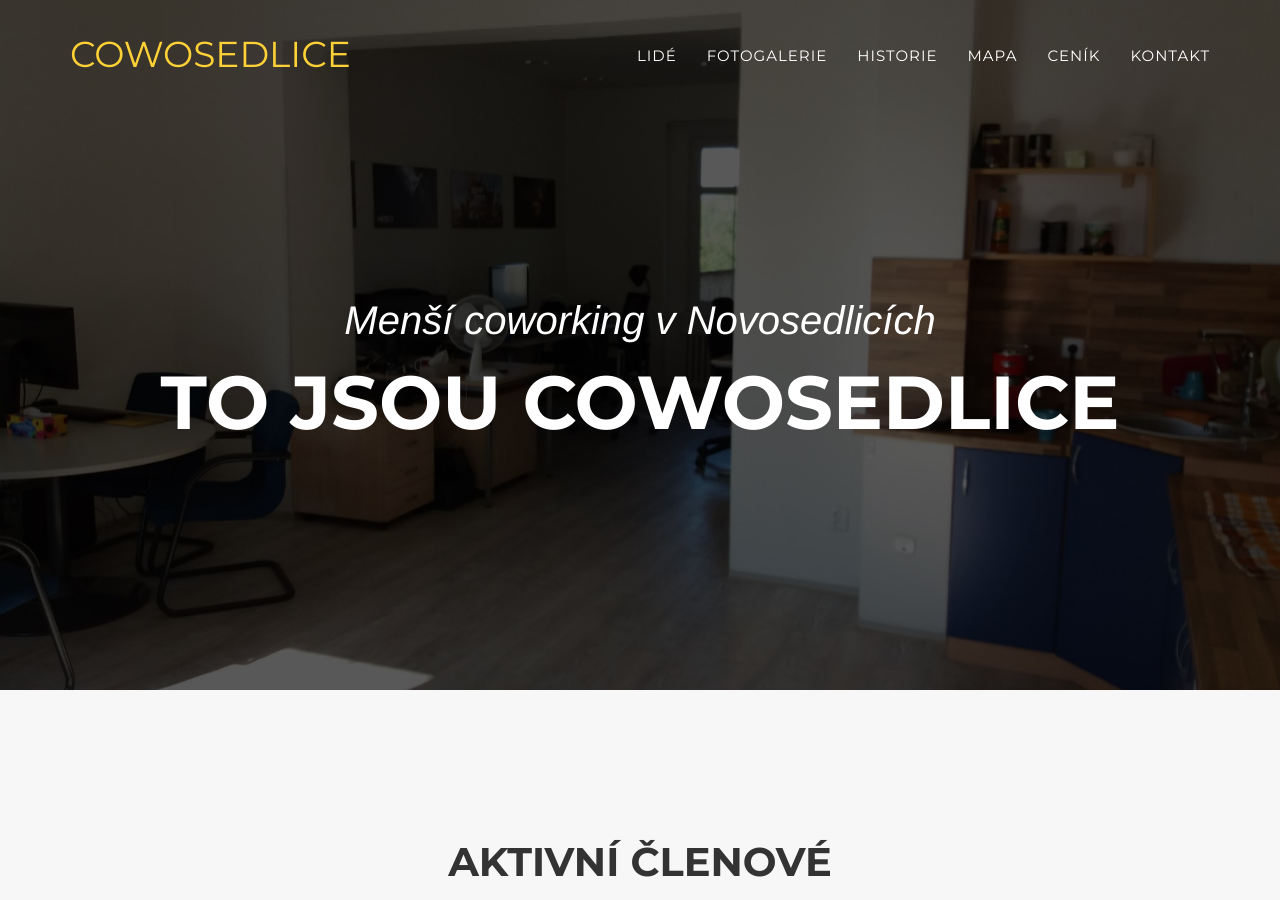
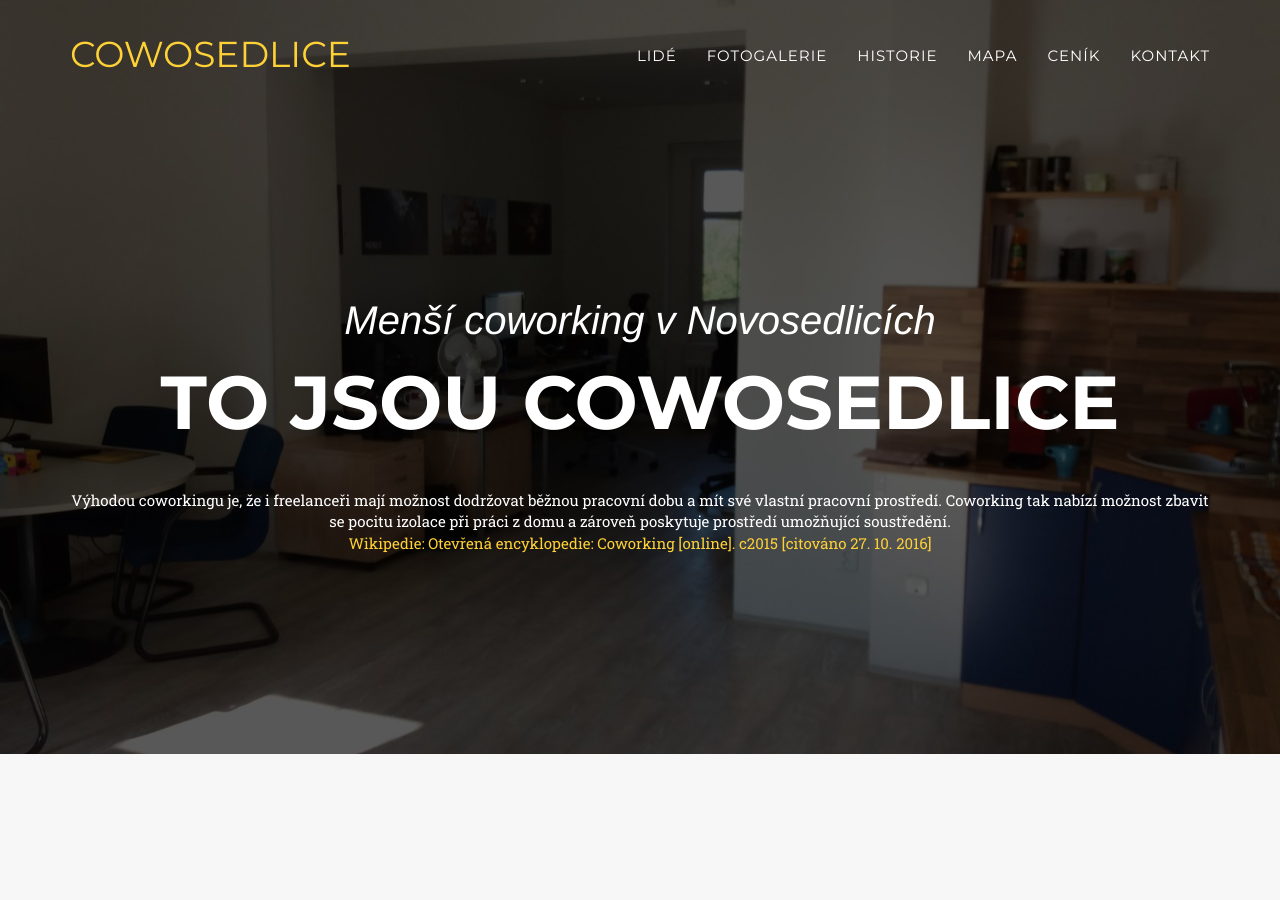
Before and after one commit to cowosedlice/cowosedlice.cz, a Jekyll site: the page built from index.html, in a window 1280 px wide and 900 px high. Built offline with Jekyll 4.4.1, drawn with Linux system fonts in a browser that asks for light colours; some web fonts are replaced.

Commit message:
přidání citace z wikipedie

```diff
--- a/_includes/header.html
+++ b/_includes/header.html
@@ -49,6 +49,8 @@
             <div class="intro-text">
                 <div class="intro-lead-in">Menší coworking v Novosedlicích</div>
                 <div class="intro-heading">to jsou COWOSEDLICE</div>
+                <div>Výhodou coworkingu je, že i freelanceři mají možnost dodržovat běžnou pracovní dobu a mít své vlastní pracovní prostředí. Coworking tak nabízí možnost zbavit se pocitu izolace při práci z domu a zároveň poskytuje prostředí umožňující soustředění.</div
+                <div><a href="https://cs.wikipedia.org/w/index.php?title=Coworking&oldid=12411393">Wikipedie: Otevřená encyklopedie: Coworking [online]. c2015 [citováno 27. 10. 2016]</a></div>
             </div>
         </div>
     </header>
```
